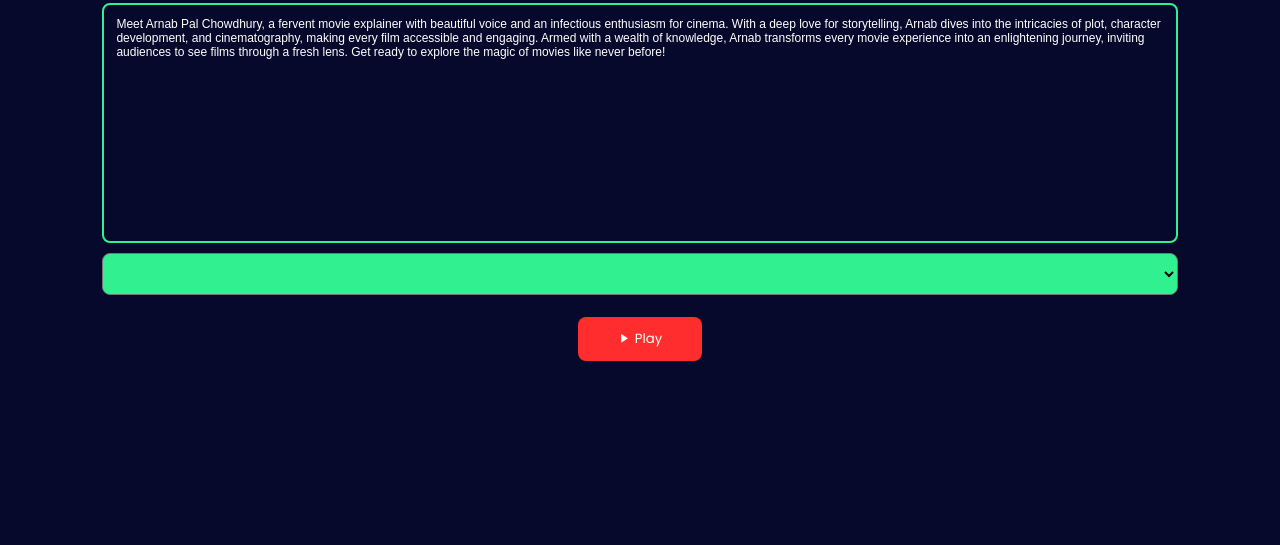
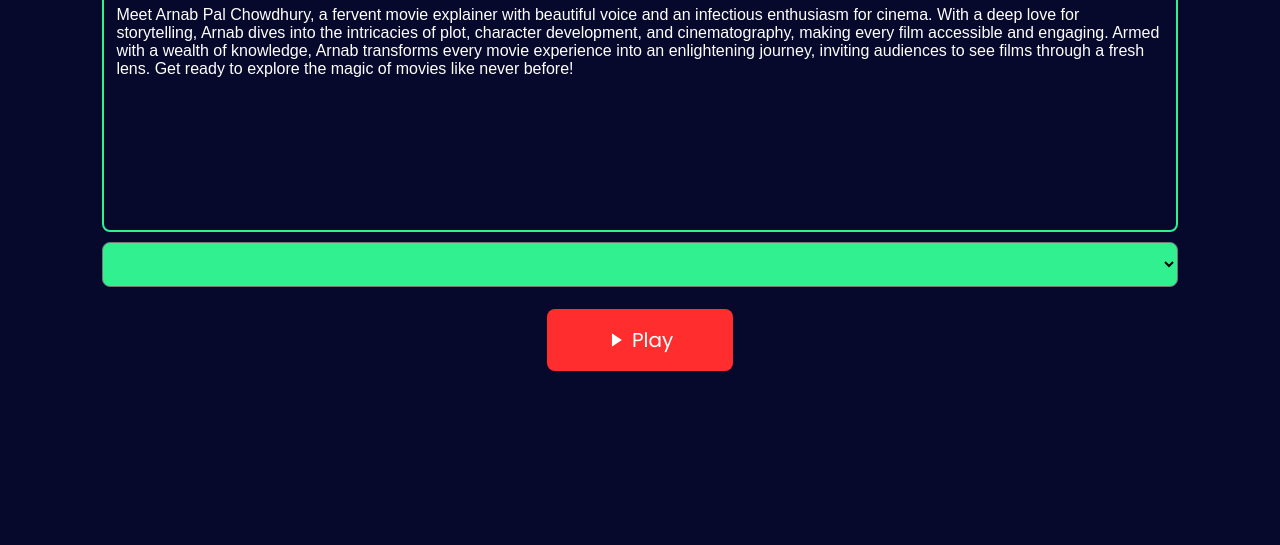
Before and after one commit to fahim6855/text-to-speech, a plain HTML site: page index.html in a window 1280 px wide. Shown: the part 255-800 px from the top of the page. Drawn offline with nearby package versions, Linux system fonts and the light colour scheme.

Commit message:
Update style.css

```diff
--- a/style.css
+++ b/style.css
@@ -51,7 +51,7 @@ h1, p {
   display: block;
   margin: 0 auto;
   font-family: sans-serif;
-  font-size: 12px;
+  font-size: 16px;
   padding: 12px;
 }
 
@@ -101,7 +101,7 @@ label {
 }
 
 .controls button {
-  padding: 12px 40px;
+  padding: 16px 60px;
   background: var(--color1);
   color: white;
   border-radius: 8px;
@@ -109,6 +109,8 @@ label {
   outline: none;
   cursor: pointer;
   transition: 0.5s;
+  font-style: bold;
+  font-size: 20px;
 }
 .controls button:hover{
   background: var(--color2);
```
